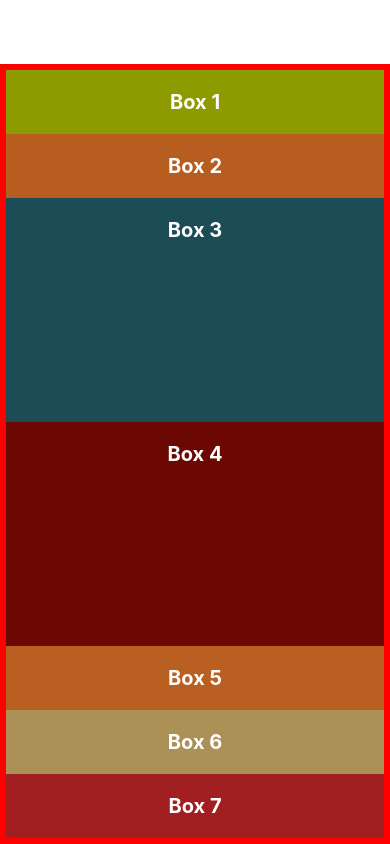
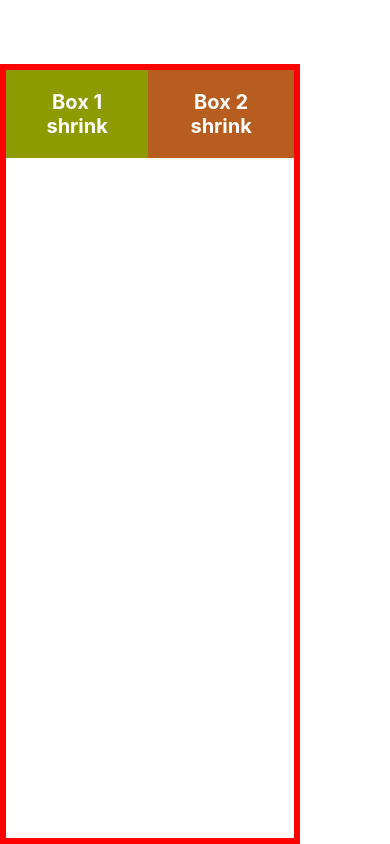
Before and after one commit to Narotam-Mishra/react-native-learning, a React Native app in the folder RNLayout/: screen / in a window 390 px wide. Built offline with nearby package versions, Linux system fonts and the light colour scheme.

Commit message:
react-native_Flex_Shrink_1.36

```diff
--- a/RNLayout/App.js
+++ b/RNLayout/App.js
@@ -4,13 +4,13 @@ import Box from './components/Box';
 export default function App() {
   return (
     <View style={styles.container}>
-      <Box style={{ backgroundColor: "#8e9b00"}}>Box 1</Box>
-      <Box style={{ backgroundColor: "#b65d1f"}}>Box 2</Box>
-      <Box style={{ backgroundColor: "#1c4c56", flexBasis: 140, flex:1 }}>Box 3</Box>
+      <Box style={{ backgroundColor: "#8e9b00", flexShrink: 1}}>Box 1 shrink</Box>
+      <Box style={{ backgroundColor: "#b65d1f", flexShrink: 1}}>Box 2 shrink</Box>
+      {/* <Box style={{ backgroundColor: "#1c4c56", flexBasis: 140, flex:1 }}>Box 3</Box>
       <Box style={{ backgroundColor: "#6b0803", height: 140, flex:1 }}>Box 4</Box>
       <Box style={{ backgroundColor: "#b95f21"}}>Box 5</Box>
       <Box style={{ backgroundColor: "#ab9156"}}>Box 6</Box>
-      <Box style={{ backgroundColor: "#a21f21"}}>Box 7</Box>
+      <Box style={{ backgroundColor: "#a21f21"}}>Box 7</Box> */}
     </View>
   )
 }
@@ -18,6 +18,9 @@ export default function App() {
 const styles = StyleSheet.create({
   container: {
     flex: 1,
+    flexDirection: "row",
+    alignItems: "flex-start",
+    width: 300,
     marginTop: 64,
     borderWidth: 6,
     borderColor: "red"
```
Also changed, not shown: 1 other file (tests, documents, lock files or other folders).
